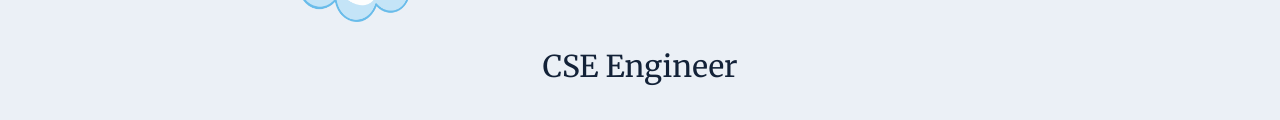
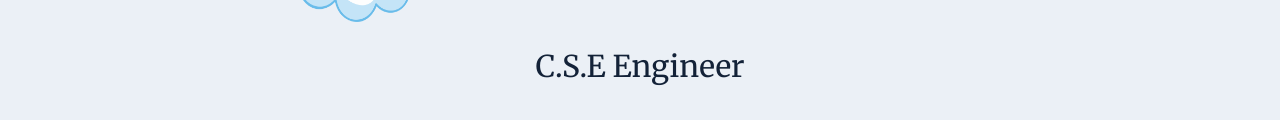
Before and after one commit to kamaljeet4u/CV-css-site, a plain HTML site: page index.html in a window 1280 px wide. Shown: the part 278-398 px from the top of the page. Drawn offline with Linux system fonts and the light colour scheme.

Commit message:
index.html

```diff
--- a/index.html
+++ b/index.html
@@ -14,7 +14,7 @@
   <div class="topcontainer">
     <img class="topcloud" src="images/cloud1.png" alt="img-cloud1">
     <h1>I'm Kamaljeet Singh</h1>
-    <h2>CSE Engineer</h2>
+    <h2>C.S.E Engineer</h2>
     <img class="bottomcloud" src="images/cloud1.png" alt="img-cloud1">
     <img class="mountain" src="images/mountainsmall.png" alt="img-mountainsmall">
 
```
